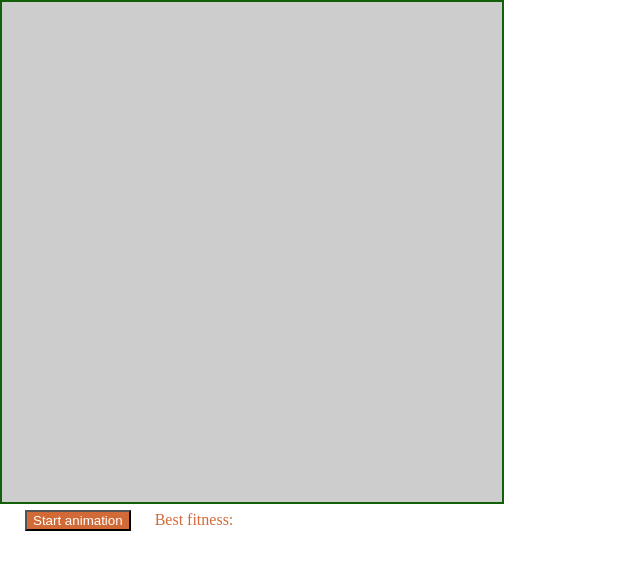
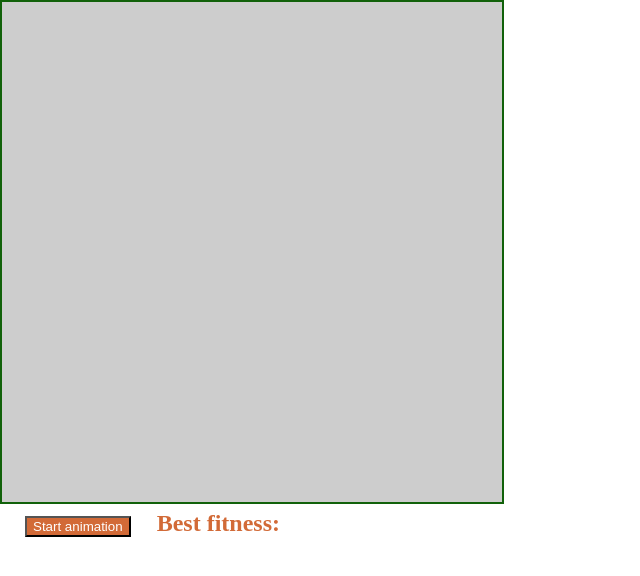
Before and after one commit to sebasvega95/tsp-ga-canvas, a website built with webpack: page index.html in a window 1280 px wide. Shown: the whole page, without its empty margins (0-640 px from the left). Built offline with nearby package versions, Linux system fonts and the light colour scheme.

Commit message:
Changed style of font

```diff
--- a/style.css
+++ b/style.css
@@ -26,6 +26,8 @@ canvas {
   padding: 10px 5px 0 5px;
   display: inline-block;
   color: rgb(210, 106, 55);
+  font-weight: bold;
+  font-size: 1.5em;
 }
 
 #solution {
```
